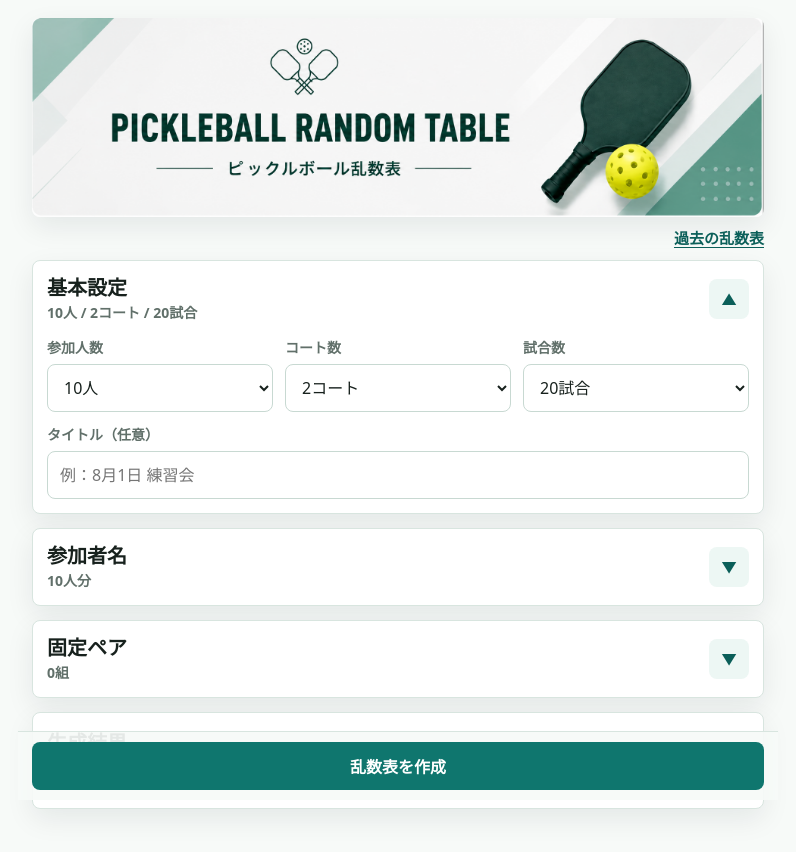
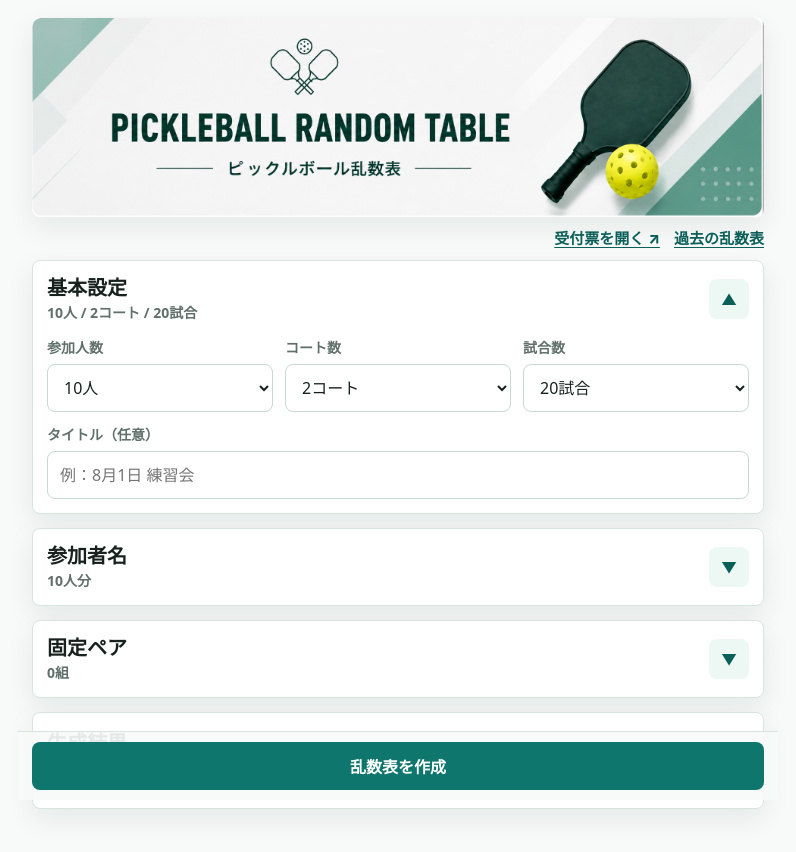
Before and after one commit to kantopickles/pickle-ransuuhyou, a Next.js app: page / in a window 1280 px wide. Shown: the top 852 px of the page, without its empty margins (242-1038 px from the left). Built offline with nearby package versions, Linux system fonts and the light colour scheme.

Commit message:
Add link to reception app

```diff
--- a/app/globals.css
+++ b/app/globals.css
@@ -70,6 +70,8 @@ button {
 
 .utility-nav {
   display: flex;
+  flex-wrap: wrap;
+  gap: 14px;
   justify-content: flex-end;
   margin: -4px 0 12px;
 }
--- a/app/page.tsx
+++ b/app/page.tsx
@@ -890,6 +890,7 @@ export default function Home() {
       </header>
 
       <nav className="utility-nav" aria-label="管理">
+        <a className="admin-link" href="https://pickleball-reception-jp.shady-box-8668.chatgpt.site/" target="_blank" rel="noopener noreferrer">受付票を開く ↗</a>
         <a className="admin-link" href="/admin">過去の乱数表</a>
       </nav>
 
```
